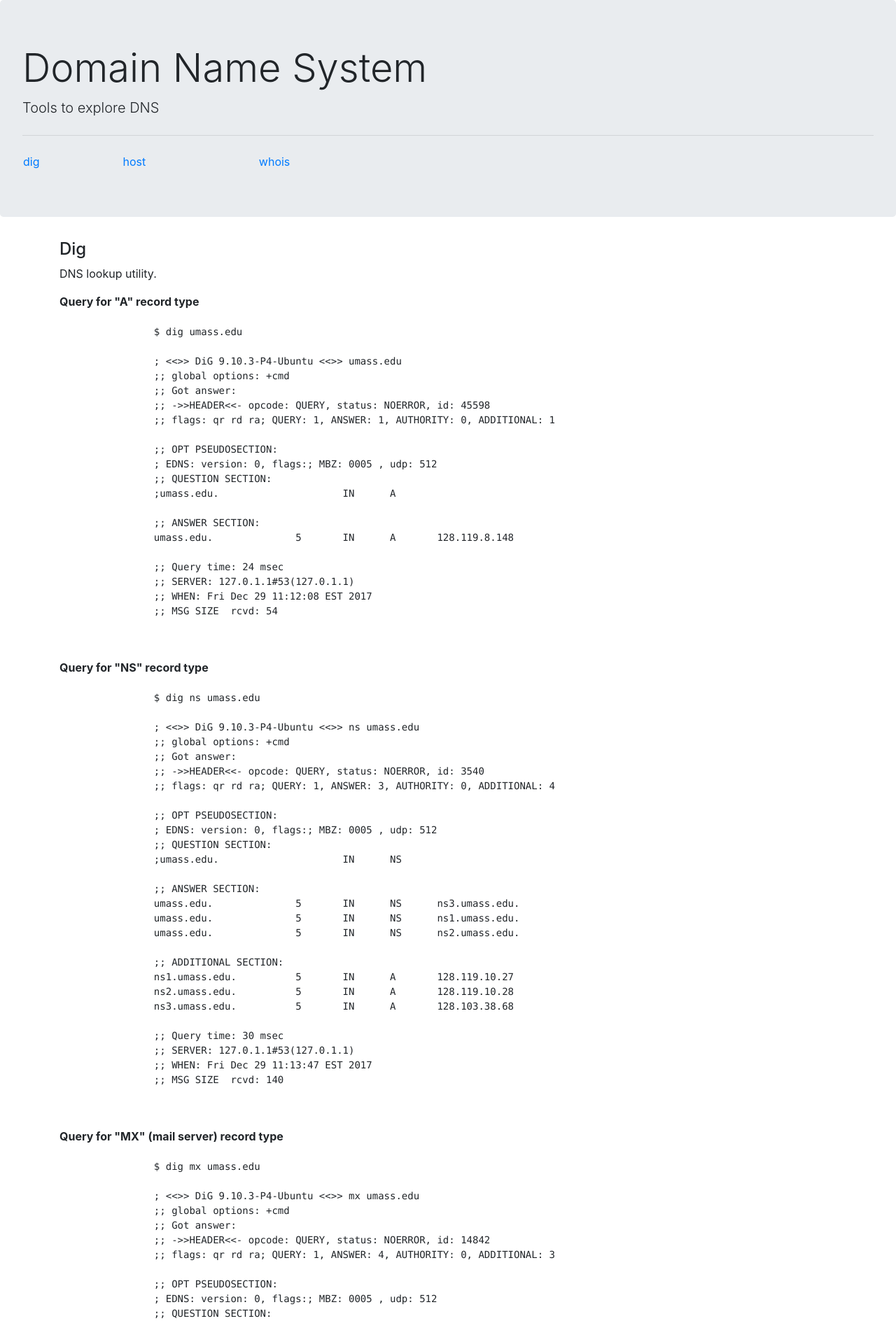
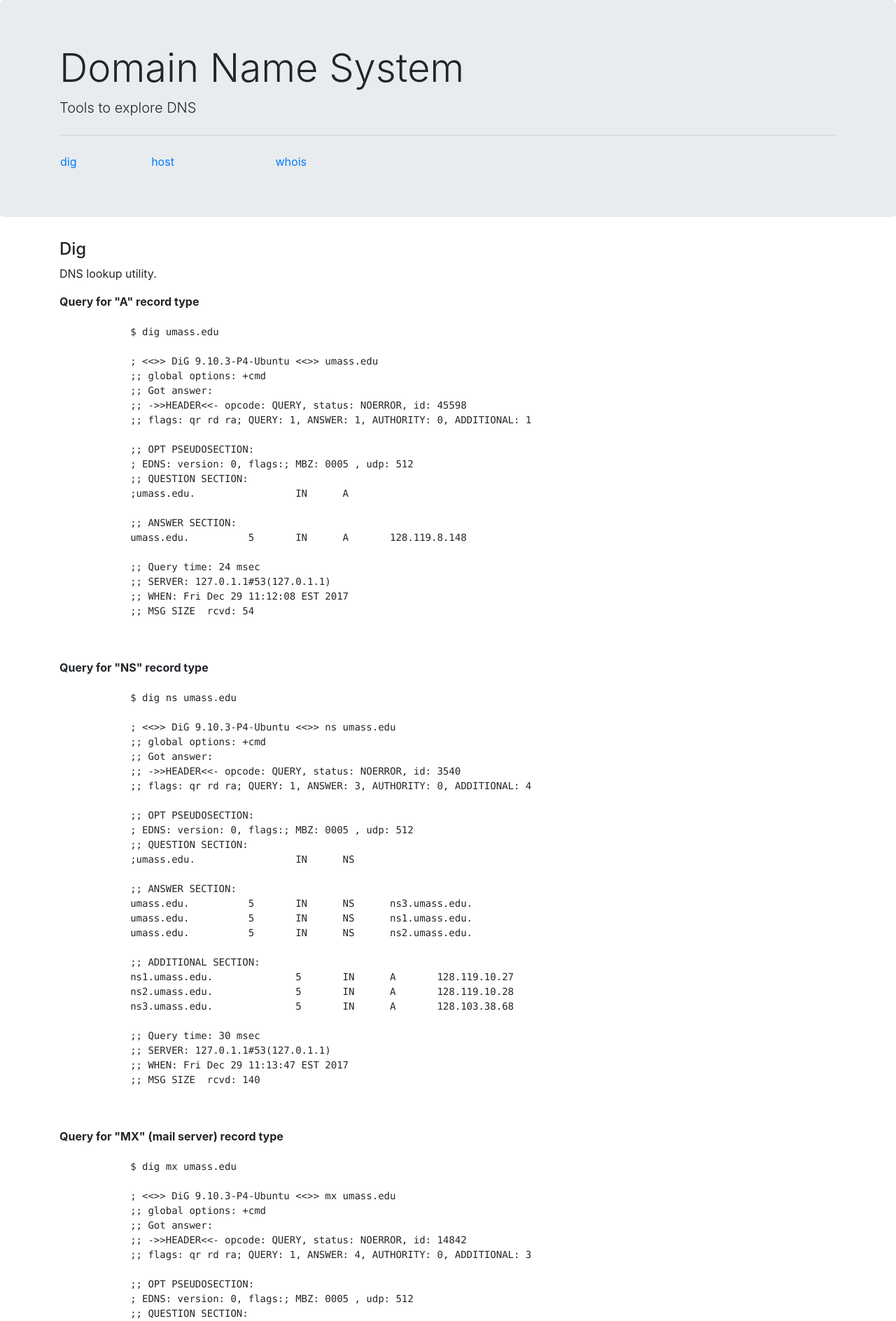
Before and after one commit to thiteixeira/network_blog, a Flask app: page /dns in a window 1280 px wide. Shown: the part 66-1954 px from the top of the page at 70% size. Run offline with Flask 2, Linux system fonts and the light colour scheme; some libraries are stand-ins or nearby versions.

Commit message:
centralizing all jumbotron and text

```diff
--- a/templates/connectivity.html
+++ b/templates/connectivity.html
@@ -24,9 +24,6 @@
 {% endblock %}
 
 {% block body %}
-<div id="connectivity" class="container">
-  <div class="row">
-    <div class="col-sm-12">
 <!-- Ping -->
   <h4 id="ping">Ping</h4>
   <p>Send ICMP ECHO_REQUEST to network hosts.</p>
@@ -204,7 +201,4 @@
           </code>
       </pre>
   </figure>
-      </div>
-  </div>
-</div>
 {% endblock %}
--- a/templates/dns.html
+++ b/templates/dns.html
@@ -24,9 +24,6 @@
 {% endblock %}
 
 {% block body %}
-<div id="dns" class="container">
-  <div class="row">
-    <div class="col-sm-12">
 <!-- Dig -->
   <h4 id="dig">Dig</h4>
   <p>DNS lookup utility.</p>
@@ -212,7 +209,5 @@
           </code>
       </pre>
   </figure>
-    </div>
-  </div>
-</div>
+
 {% endblock %}
--- a/templates/layout.html
+++ b/templates/layout.html
@@ -54,15 +54,23 @@
 </nav>
 
 <div class="jumbotron">
-  <h1 class="display-4">{% block heading %}{% endblock %}</h1>
-  {% block jumbo %}
-    {% endblock %}
+    <div class="container">
+        <h1 class="display-4">{% block heading %}{% endblock %}</h1>
+        {% block jumbo %}
+        {% endblock %}
+    </div>
 </div>
 
-<div>
-    {% block body %}
-    {% endblock %}
+
+<div class="container">
+  <div class="row justify-content-center">
+    <div class="col-sm-12">
+      {% block body %}
+      {% endblock %}
+    </div>
+  </div>
 </div>
+
 
 
 <!-- Optional JavaScript -->
--- a/templates/linux.html
+++ b/templates/linux.html
@@ -24,9 +24,6 @@
 {% endblock %}
 
 {% block body %}
-<div id="linux-utilities" class="container">
-  <div class="row">
-    <div class="col-sm-12">
   <h3>Linux Utilities</h3>
   <!-- Cat -->
   <h4 id="cat">Cat</h4>
@@ -89,7 +86,4 @@
           </code>
       </pre>
   </figure>
-      </div>
-  </div>
-</div>
 {% endblock %}
```
Lines whose indentation alone changed are shown as unchanged.
